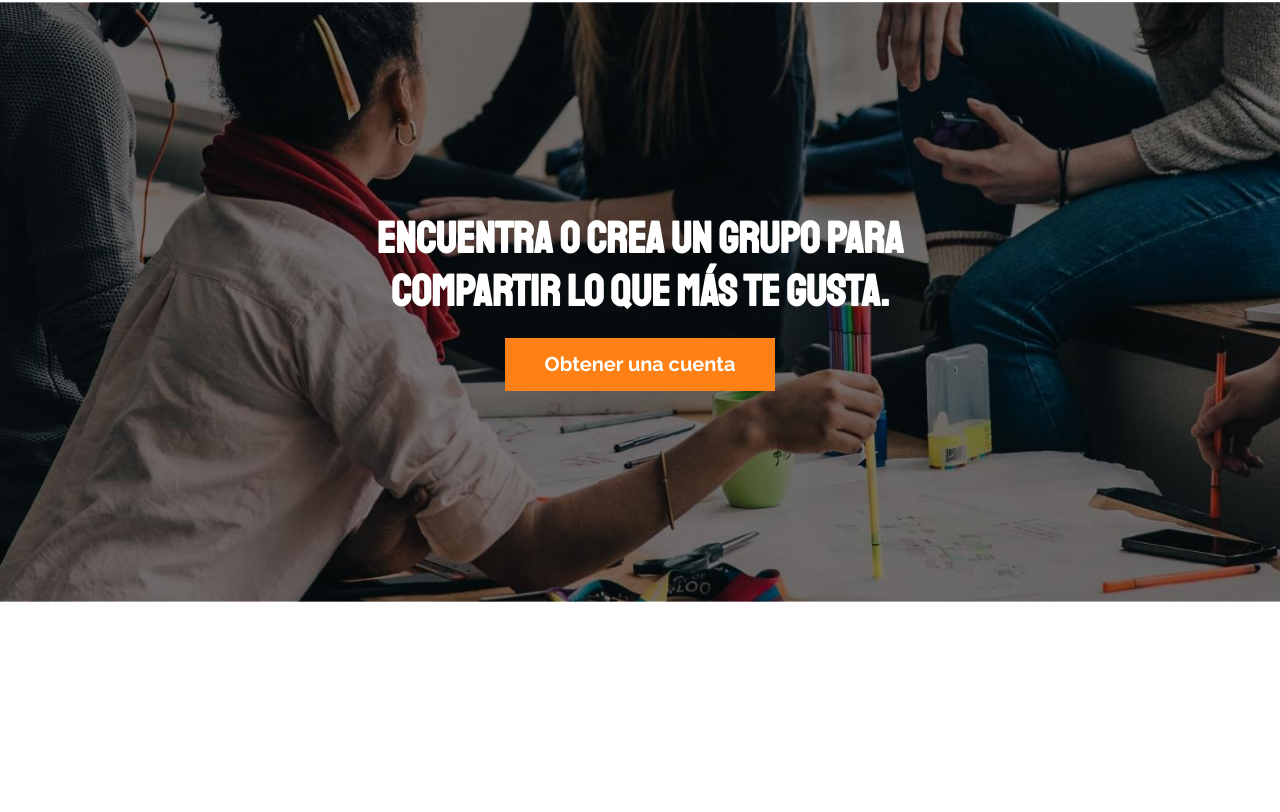
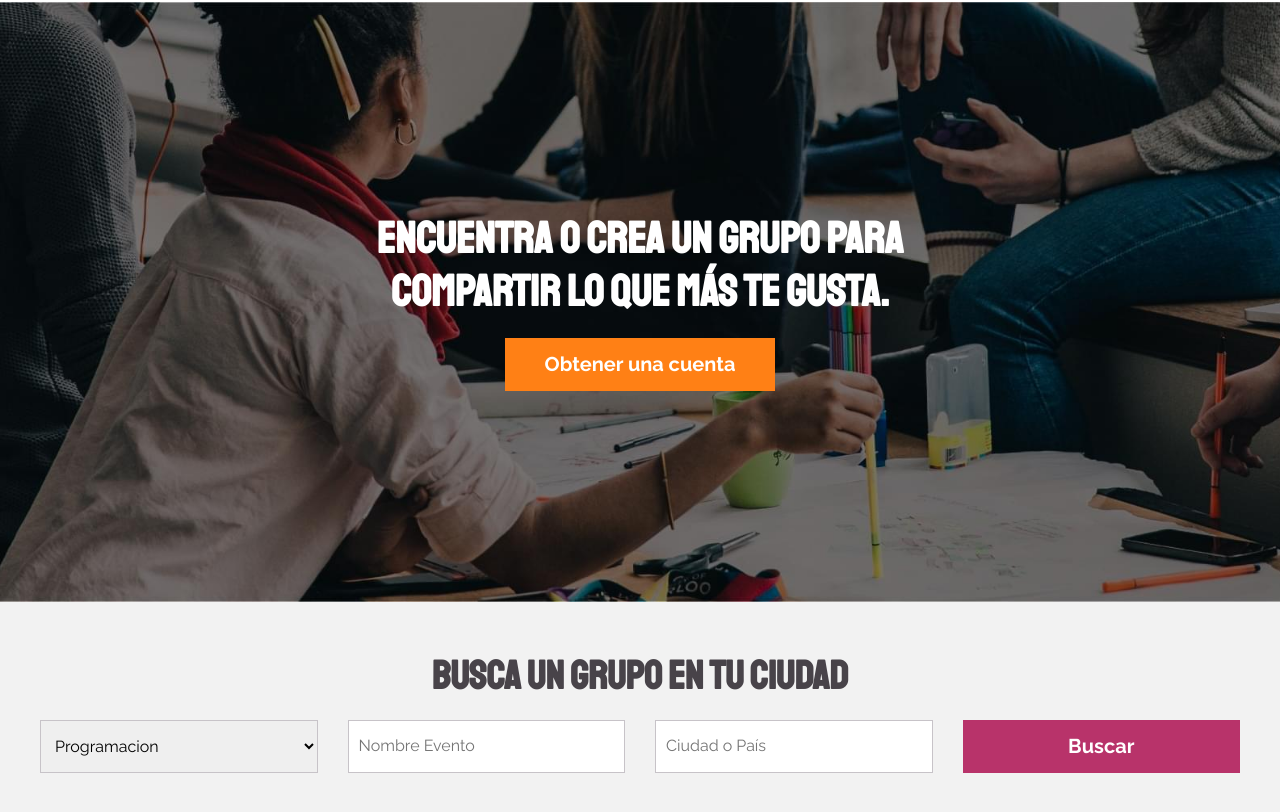
Before and after one commit to AldaMayorgaDev/011-Meeti-clone-Meetup, a website: page index.html in a window 1280 px wide. Shown: the part 130-942 px from the top of the page. Before the commit the page ends 800 px from the top, so only its background shows below. Drawn offline with Linux system fonts and the light colour scheme.

Commit message:
Se agrega formulario de busqueda

```diff
--- a/index.html
+++ b/index.html
@@ -39,7 +39,31 @@
         <a href="#" class="hero__enlace">Obtener una cuenta</a>
     </section>
 
+   <section class="busqueda">
+    <h2 class="busqueda__heading">Busca un grupo en tu ciudad</h2>
 
+    <div class="contenedor">
+        <form action="" class="formulario">
+            <select name="" id="" class="formulario__campo">
+                <option value="">Programacion</option>
+                <option value="">Diseño</option>
+                <option value="">Negocios</option>
+                <option value="">Moda</option>
+                <option value="">Ejercicio y Salud</option>
+                <option value="">Fotografia</option>
+                <option value="">Comida</option>
+                <option value="">Diseño Interior</option>
+                <option value="">Café</option>
+                <option value="">Cine</option>
+                <option value="">Libros</option>
+                <option value="">Emprendimiento</option>
+            </select>
+            <input type="text" class="formulario__campo" placeholder="Nombre Evento">
+            <input type="text" class="formulario__campo" placeholder="Ciudad o País">
+            <input type="submit" class="formulario__submit" value="Buscar">
+        </form>
+    </div>
+   </section>
 
 </body>
 </html>
--- /dev/null
+++ b/src/scss/ui/contenido/_busqueda.scss
@@ -0,0 +1,38 @@
+/* Busqueda */
+
+@use 'base/variables' as v;
+@use 'base/mixins' as m;
+
+
+.busqueda{
+    background-color: v.$grisClaro;
+    padding: 5rem 0;
+    &__heading{
+        text-align: center;
+        margin: 0;
+        color: v.$gris;
+    }
+}
+
+.formulario{
+    margin-top: 2rem;
+    display: flex;
+    flex-direction: column;
+
+    @include m.tablet{
+        @include m.grid(4, 3rem);
+    }
+    &__campo{
+        padding: 1rem;
+        border: 1px solid lighten(v.$gris, 50%);
+        margin-bottom: 2rem;
+        @include m.tablet{
+            margin-bottom: 0;
+        }
+    }
+
+    &__submit{
+        @include m.boton(v.$primario, v.$blanco);
+        margin-top: 0;
+    }
+}
--- a/src/scss/ui/contenido/_index.scss
+++ b/src/scss/ui/contenido/_index.scss
@@ -1 +1,2 @@
 @forward 'hero';
+@forward 'busqueda';
```
Also changed, not shown: build/css/app.css, 1 other file.
